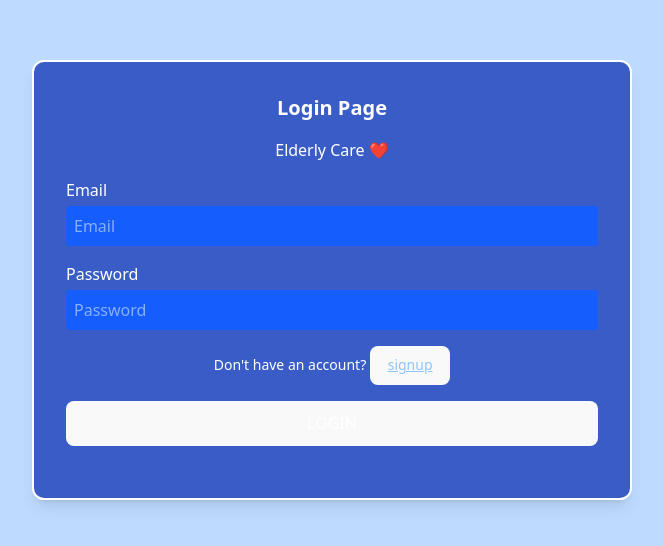
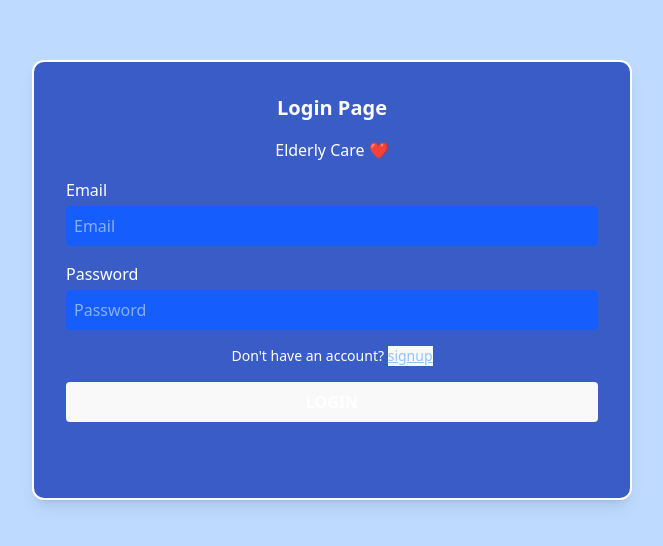
Before and after one commit to teyathea/elderly-care-notes, a React (Vite) app in the folder client/: page / in a window 1280 px wide. Shown: the part 120-666 px from the top of the page, without its empty margins (308-971 px from the left). Built offline with nearby package versions, Linux system fonts and the light colour scheme.

Commit message:
fixed: css

```diff
--- a/client/src/components/Sidebar.jsx
+++ b/client/src/components/Sidebar.jsx
@@ -9,7 +9,7 @@ export default function Sidebar({children}){
     return(
         <>
         <aside className="h-screen">
-            <nav className="h-full flex flex-col bg-white shadow-sm">
+            <nav className="h-full flex flex-col bg-blue-100 shadow-sm">
                 <div className={`p-4 pb-2 flex bg-gradient-to-tr from-indigo-100 to-blue-400
                     ${expanded ? "justify-end" : "justify-center"}`}>
                     <div onClick={() => setExpanded(curr => !curr)} className="burger-icon cursor-pointer hover:bg-indigo-200 p-2">
@@ -38,8 +38,8 @@ export function SidebarItem({to, text}){
                 font-medium rounded-md cursor-pointer transition-colors
                 ${
                     isActive
-                        ? "bg-gradient-to-tr from-indigo-100 to-blue-400 text-green-800"
-                        : "hover:bg-indigo-200 text-gray-600"
+                        ? "bg-gradient-to-tr from-indigo-100 to-blue-400 text-indigo-800"
+                        : "hover:bg-indigo-200 text-black-600"
                 }
                 ${expanded ? "justify-start" : "justify-center"}`
             }
--- a/client/src/index.css
+++ b/client/src/index.css
@@ -11,7 +11,7 @@ body, html {
   overflow: hidden;
 }
 
-:root {
+/* :root {
   font-family: system-ui, Avenir, Helvetica, Arial, sans-serif;
   line-height: 1.5;
   font-weight: 400;
@@ -65,7 +65,7 @@ button:hover {
 button:focus,
 button:focus-visible {
   outline: 4px auto -webkit-focus-ring-color;
-}
+} */
 
 @media (prefers-color-scheme: light) {
   :root {
@@ -83,8 +83,8 @@ button:focus-visible {
 /* //dark mode */
 @media (prefers-color-scheme: dark) {
   :root {
-    color: white;
-    background-color: #0B192C;
+    /* color: white; */
+    /* background-color: #0B192C; */
   }
   a:hover {
     color: #747bff;
```
